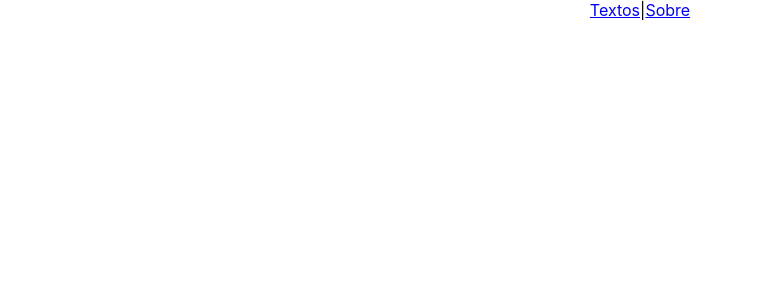
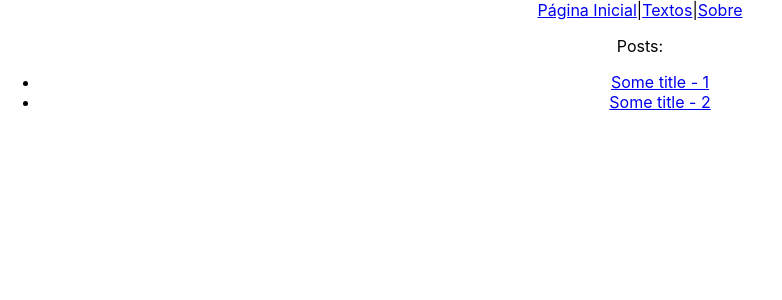
Before and after one commit to brunohanai/react-engineering-daybook-blog, a React (Create React App) app: page /archive in a window 1280 px wide. Before the commit this address had no page. Shown: the top 300 px of the page, without its empty margins (0-782 px from the left). Built offline with nearby package versions, Linux system fonts and the light colour scheme.

Commit message:
Adiciona pagina Archive (simples) e separa Home de Archive

```diff
--- a/src/App.js
+++ b/src/App.js
@@ -2,6 +2,7 @@ import { Routes, Route } from "react-router-dom";
 import logo from './logo.svg';
 import './App.css';
 import About from "./app/About";
+import Archive from "./app/Archive";
 import Header from "./app/Header";
 import Home from "./app/Home";
 import Post from "./app/Post";
@@ -13,6 +14,7 @@ function App() {
 
       <Routes>
           <Route path="/" element={<Home />}></Route>
+          <Route path="/archive" element={<Archive />}></Route>
           <Route path="/:createdAt/:category/:slug/" element={<Post />}></Route>
           <Route path="/about" element={<About />}></Route>
       </Routes>
--- a/src/app/About.js
+++ b/src/app/About.js
@@ -1,7 +1,7 @@
 function About() {
     return (
         <div className="About">
-            <p>Text...</p>
+            <p>Sobre</p>
         </div>
     )
 }
--- /dev/null
+++ b/src/app/Archive.js
@@ -0,0 +1,21 @@
+import { posts } from "../lib/placeholder-data";
+import { Link } from "react-router-dom";
+import moment from "moment";
+
+function Archive() {
+    return (
+        <div className="Archive">
+            <p>Posts:</p>
+            <ul>
+                {posts.map(post => (
+                    <li key={post.id}>
+                        {/* TODO: created_at formatado e title como slug */}
+                        <Link to={`/${moment.utc(post.created_at).format("YYYYMMDHmm")}/${post.category.toLowerCase()}/${post.slug}/`}>{post.title}</Link>
+                    </li>
+                ))}
+            </ul>
+        </div>
+    )
+}
+
+export default Archive;
--- a/src/app/Header.js
+++ b/src/app/Header.js
@@ -4,7 +4,9 @@ function Header() {
     return (
         <header className="Header">
             <nav>
-                <Link to="/" className="nav-item">Textos</Link>
+                <Link to="/" className="nav-item">Página Inicial</Link>
+                |
+                <Link to="/archive" className="nav-item">Textos</Link>
                 |
                 <Link to="/about" className="nav-item">Sobre</Link>
             </nav>
--- a/src/app/Home.js
+++ b/src/app/Home.js
@@ -1,19 +1,7 @@
-import { posts } from "../lib/placeholder-data";
-import { Link } from "react-router-dom";
-import moment from "moment";
-
 function Home() {
     return (
         <div className="Home">
-            <p>Posts:</p>
-            <ul>
-                {posts.map(post => (
-                    <li key={post.id}>
-                        {/* TODO: created_at formatado e title como slug */}
-                        <Link to={`/${moment.utc(post.created_at).format("YYYYMMDHmm")}/${post.category.toLowerCase()}/${post.slug}/`}>{post.title}</Link>
-                    </li>
-                ))}
-            </ul>
+            <p>Página Inicial</p>
         </div>
     )
 }
```
